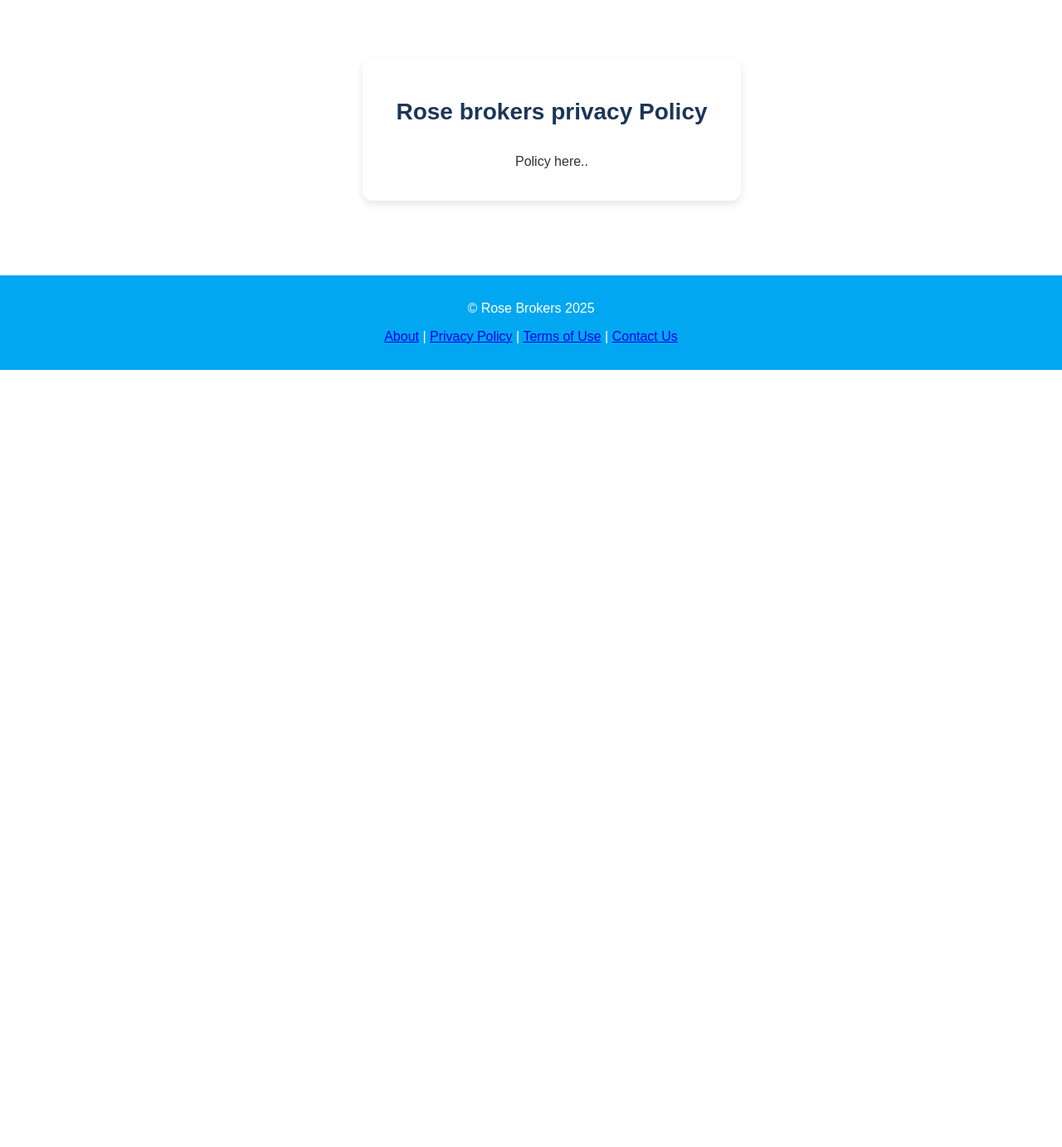
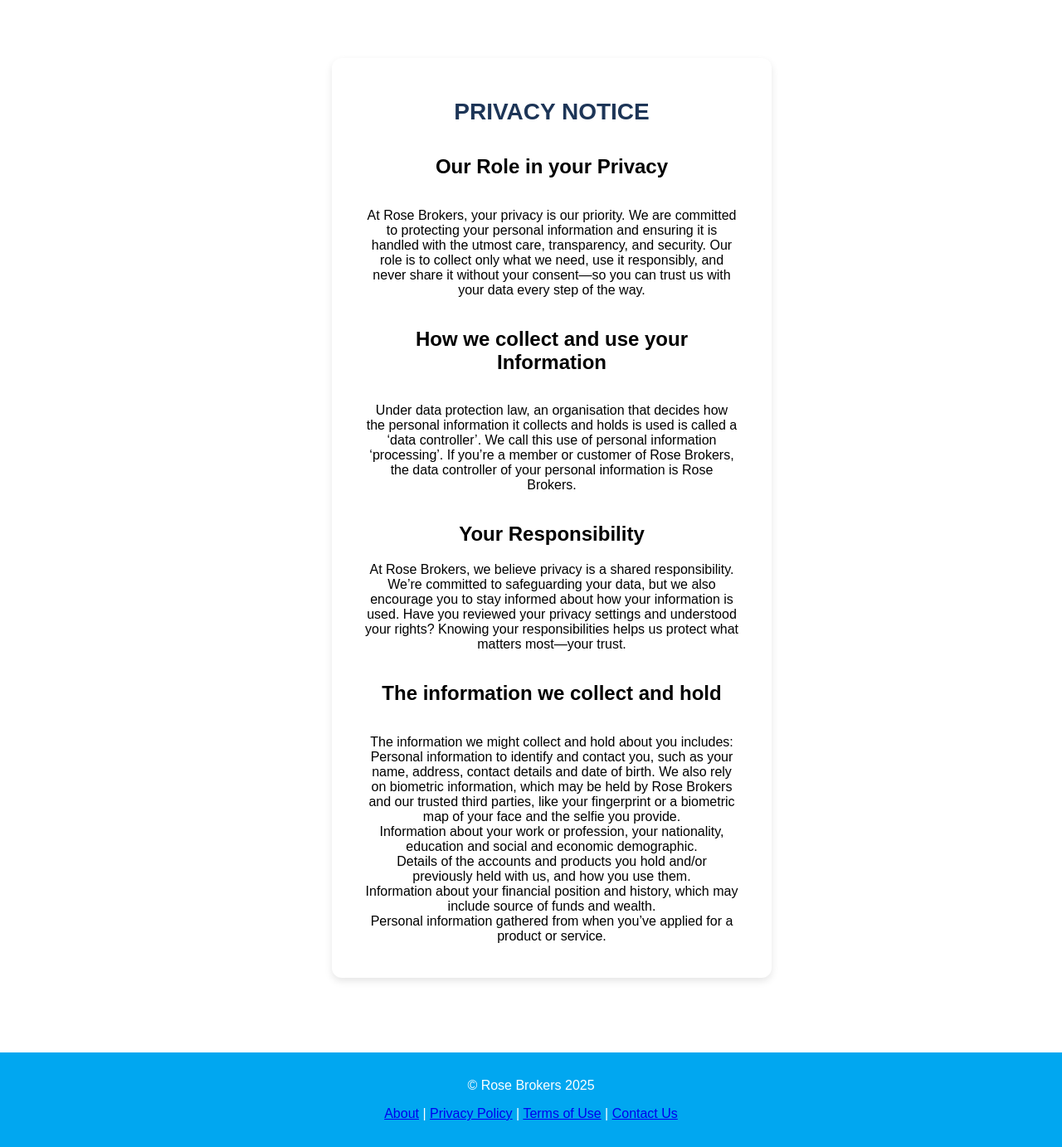
Before and after one commit to Theo-Asamp/Mortgage-Quotation-System, a PHP site: page /privacy.php in a window 1280 px wide. Shown: the part 74-1457 px from the top of the page at 83% size. Before the commit the page ends 520 px from the top, so only its background shows below. Run offline with PHP 8.4, Linux system fonts and the light colour scheme.

Commit message:
added content

```diff
--- a/privacy.php
+++ b/privacy.php
@@ -23,10 +23,47 @@
 
     <section class="intro-section">
         <div class="intro-section__content">
-            <h2 class="intro-section__title"> Rose brokers privacy Policy</h2>
-            <p class="intro-section__text">Policy here.. </p>
-        </div>
+            <h2 class="intro-section__title"> PRIVACY NOTICE</h2>
+            <DIV id = "Role_Privacy"></DIV>
+            <h1>Our Role in your Privacy</h1>
+            <p>At Rose Brokers, your privacy is our priority. We are committed to protecting your personal information and
+              ensuring it is handled with the utmost care, transparency, and security. Our role is to collect only what we need,
+              use it responsibly, and never share it without your consent—so you can trust us with your data every step of the way.</p>
+
+            <div class = "dropdown">
+              <h1>How we collect and use your Information</h1></div>
+            <div class = "Intro_Section">
+              <p class = "Intro_Class">Under data protection law, an organisation
+               that decides how the personal information it collects
+               and holds is used is called a ‘data controller’.
+               We call this use of personal information ‘processing’.
+              If you’re a member or customer of Rose Brokers, the data controller of your personal information is Rose Brokers.
+            </p></div>
+            <div class id ="your_responsbility" >
+              <h1>Your Responsibility</h1>
+              <p>At Rose Brokers, we believe privacy is a shared responsibility.
+                 We’re committed to safeguarding your data, but we also encourage you to stay informed
+                  about how your information is used. Have you reviewed your privacy settings and understood your rights?
+                 Knowing your responsibilities helps us protect what matters most—your trust.</p>
+            </div>
+            <div class = "dropdown1">
+              <h1>The information we collect and hold</h1></div>
+            <div class = "Dropdown_Section_Information">
+              <p class = "Information_Class">The information we might collect and hold about you includes:
+<br>Personal information to identify and contact you, such as your name, address, contact details and
+date of birth. We also rely on biometric information, which may be held by Rose Brokers and our trusted
+third parties, like your fingerprint or a biometric map of your face and the selfie you provide.
+<br>Information about your work or profession, your nationality, education and social and economic demographic.
+<br>Details of the accounts and products you hold and/or previously held with us, and how you use them.
+<br>Information about your financial position and history, which may include source of funds and wealth.
+<br>Personal information gathered from when you’ve applied for a product
+ or service.
+
+            </p></div>
+
     </section>
+
+
 
 
 
```
